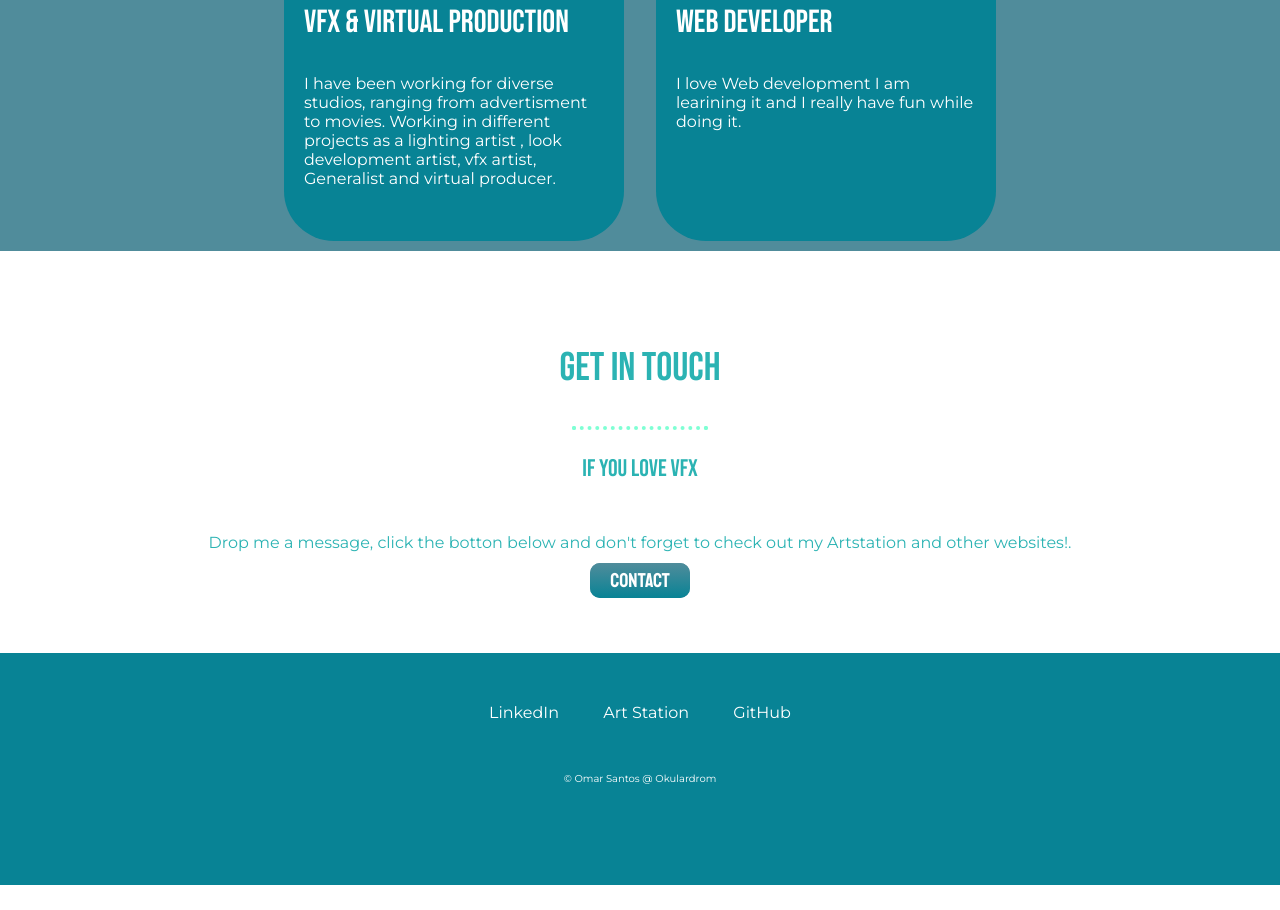
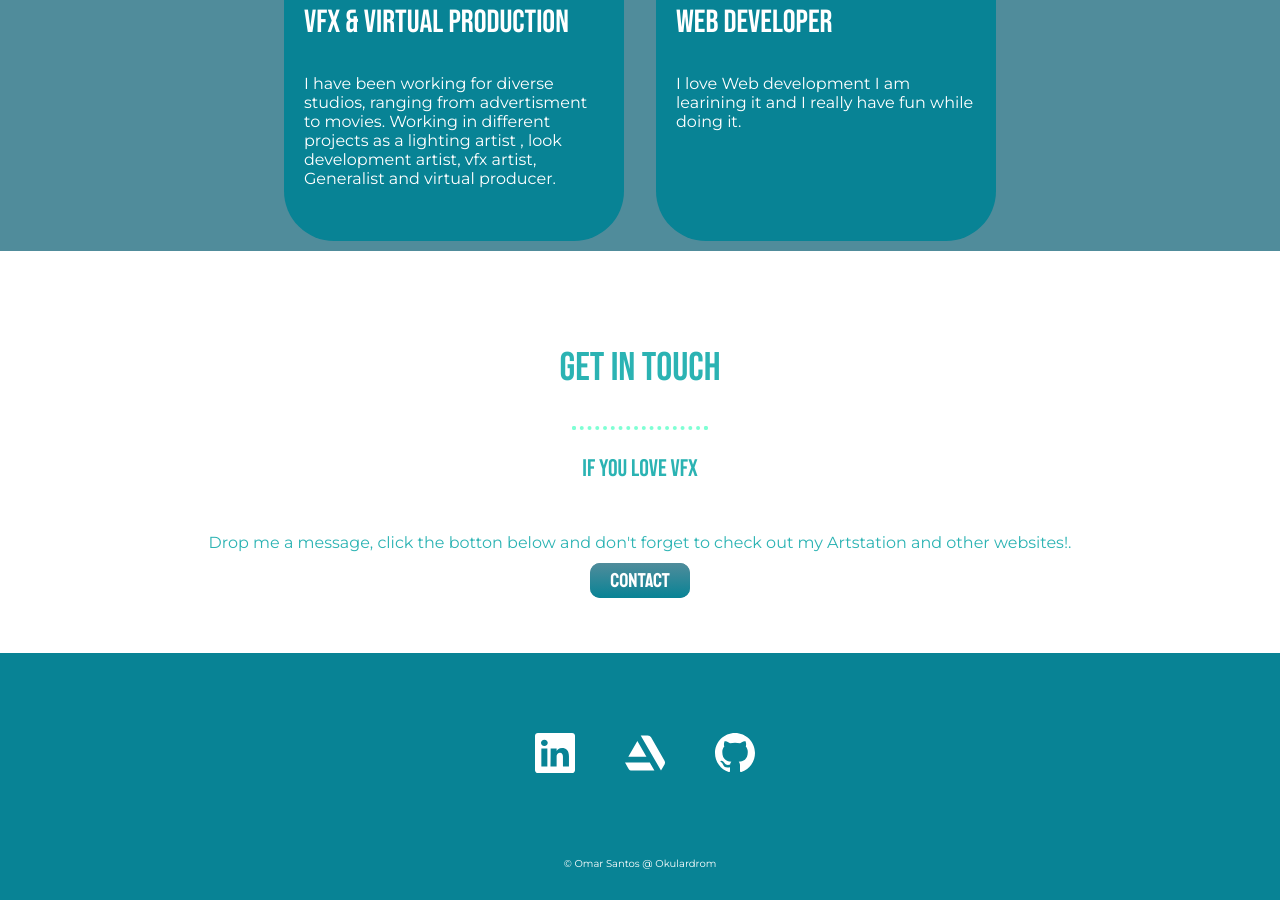
Before and after one commit to okulardrom/html-css_capstone_project, a plain HTML site: page index.html in a window 1280 px wide. Shown: the part 1458-2368 px from the top of the page. Before the commit the page ends 2343 px from the top, so only its background shows below. Drawn offline with Linux system fonts and the light colour scheme.

Commit message:
Add files via upload

```diff
--- a/files/style.css
+++ b/files/style.css
@@ -14,7 +14,7 @@ font-optical-sizing: auto;
     margin: 0;
     padding: 0;
     overflow: hidden;
-    background-color: #17375f;
+    background-color: #035a69;
     /*position:fixed;*/
     top:0;
     /*max-height: 50px;*/
@@ -110,7 +110,7 @@ padding-top: 250px;
 
 
     display: flex;
-    justify-content: center;
+    justify-content:center;
     align-items: center;
 
 
@@ -137,13 +137,18 @@ height: 150px;
 
 }
 ul>li>a {
+    text-align: left;
+
     font-size: 12px;
     padding: 0 6px;
+
+
   }
 
   .nav{
 
 background-color: #508C9B;
+
   }
 }
 .title-text{
@@ -277,6 +282,7 @@ padding-bottom: 60px;
     height: 100px;
 }
 
+
 }
 .message{
 
@@ -314,14 +320,38 @@ padding-bottom: 60px;
 
 }
 .footer{
+    display: flex;
+    justify-content: center;
+    align-items: center;
+    position: relative;
+
 
     background-color: #088395;
     padding: 50px;
 }
+.filter-white{
 
 
+    height: 40px; padding-left: 10px;
+}
+
+@media (max-width: 650px){
+
+    .filter-white{
+
+
+        height: 20px; padding-left: 10px;
+    }
+}
+
 .copyright{
+    display: flex;
+    justify-content: center;
+    align-items: center;
 
     font-size: 10px;
-    padding: 40px;
+    padding: 0px;
+    margin-top: 0;
+    padding-bottom: 30px;
+    background-color: #088395;
 }
--- a/index.html
+++ b/index.html
@@ -116,13 +116,15 @@
 </body>
 <footer id="footerid">
     <div class="footer">
-        <a class="footer_link" href="https://www.linkedin.com/in/omarsantosdelprado/">LinkedIn</a>
-        <a class="footer_link" href="https://www.artstation.com/omarsantos">Art Station</a>
-        <a class="footer_link" href="https://github.com/okulardrom">GitHub</a>
-        <p class="copyright">© Omar Santos @ Okulardrom</p>
+        <a class="footer_link" href="https://www.linkedin.com/in/omarsantosdelprado/"> <img src="./files/linkedin.svg" class="filter-white"  alt="linkedin"> </a>
+        <a class="footer_link" href="https://www.artstation.com/omarsantos"><img src="./files/artstation-svgrepo-com.svg" class="filter-white"   alt="art station" srcset=""></a>
+        <a class="footer_link" href="https://github.com/okulardrom"><img src="./files/github.svg" class="filter-white" alt="github"></a>
+
+
 
 
     </div>
+    <div><p class="copyright">© Omar Santos @ Okulardrom</p></div>
 
 
 </footer>
```
Also changed, not shown: files/artstation-svgrepo-com.svg (added), files/github.svg (added), files/linkedin.svg (added).
